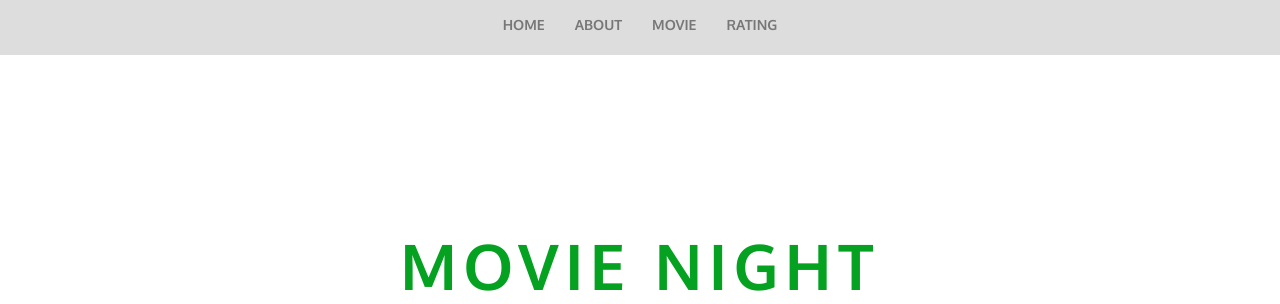
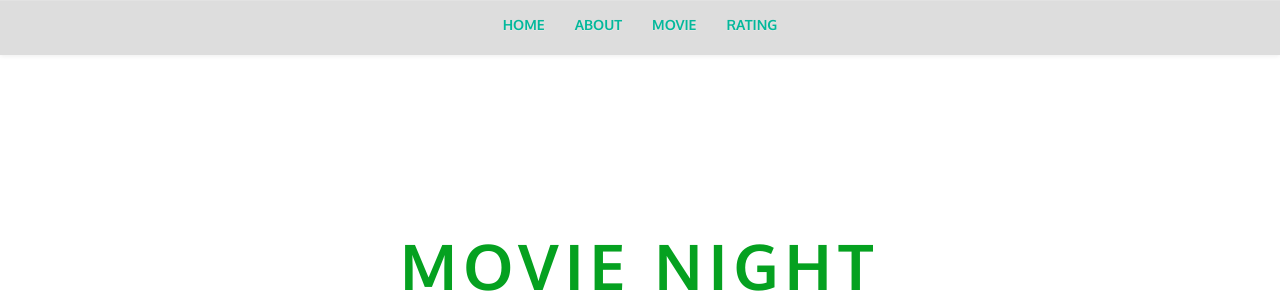
Before and after one commit to dmariselli/YHack, a PHP site: page / in a window 1280 px wide. Shown: the top 304 px of the page. Run offline with PHP 8.4, Linux system fonts and the light colour scheme; some libraries are stand-ins or nearby versions.

Commit message:
changed colors

```diff
--- a/css/main.css
+++ b/css/main.css
@@ -63,6 +63,11 @@ html, body {
     float:none;
     font-size: 1em;
     font-weight: bold;
+    color: red;
+}
+
+.navbar-default .navbar-nav>li>a {
+color: #03B89B;
 }
 
 .navbar-default .navbar-nav>li>a:hover,
@@ -75,3 +80,10 @@ background-color: transparent;
 .navbar-default .navbar-nav>.active>a:focus {
     background: none;
 }
+
+a:link,a:visited,.navbar-default .navbar-nav>li>a:hover,
+.navbar-default .navbar-nav>li>a:focus,a:hover,a:active,.navbar-default .navbar-nav>.active>a,
+.navbar-default .navbar-nav>.active>a:hover,
+.navbar-default .navbar-nav>.active>a:focus{
+    color:#3498db;
+}
--- a/index.php
+++ b/index.php
@@ -5,14 +5,13 @@
    		<meta http-equiv="X-UA-Compatible" content="IE=edge">
     	<meta name="viewport" content="width=device-width, initial-scale=1">
 		<title>MovieNight at the Disco</title>
-
-		<link rel="stylesheet" href="css/bootstrap.min.css"
+		<link rel="stylesheet" href="css/bootstrap.min.css">
 		<link rel="stylesheet" type="text/css" href="css/bootstrap-theme.min.css">
 		<link rel="stylesheet" type="text/css" href="css/main.css">
-		<link rel="stylesheet" href="css/font-awesome.min.css">
+		<!-- <link rel="stylesheet" href="css/font-awesome.min.css"> -->
 		<link href='http://fonts.googleapis.com/css?family=Source+Sans+Pro:300,400,600,700,900,300italic,400italic,600italic,700italic,900italic' rel='stylesheet' type='text/css'>
         <link href='http://fonts.googleapis.com/css?family=Oxygen:400,700' rel='stylesheet' type='text/css'>
-		<link rel="stylesheet" href="css/font-awesome.min.css">
+		<!-- <link rel="stylesheet" href="css/font-awesome.min.css"> -->
 		<link rel="icon" type="image/png" href="img/icon.jpg">
 	</head>
 	<body>
```
